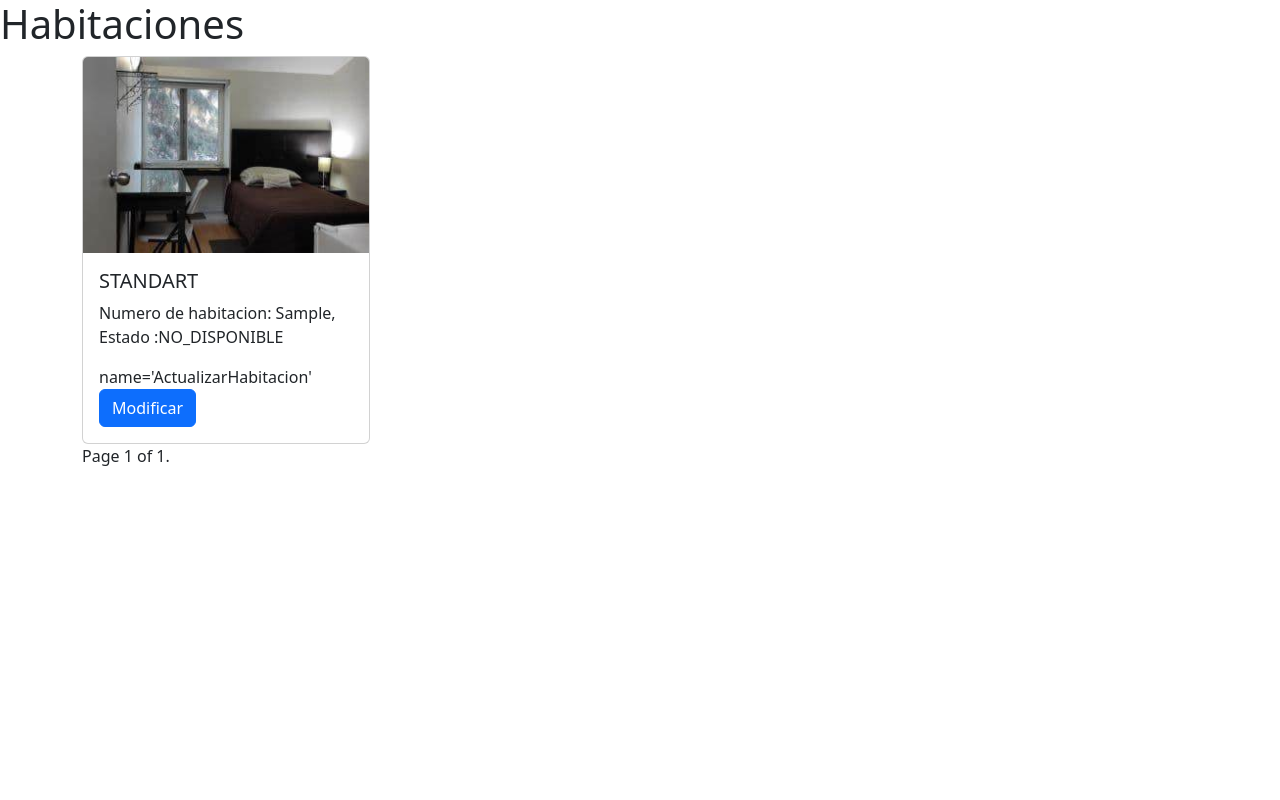
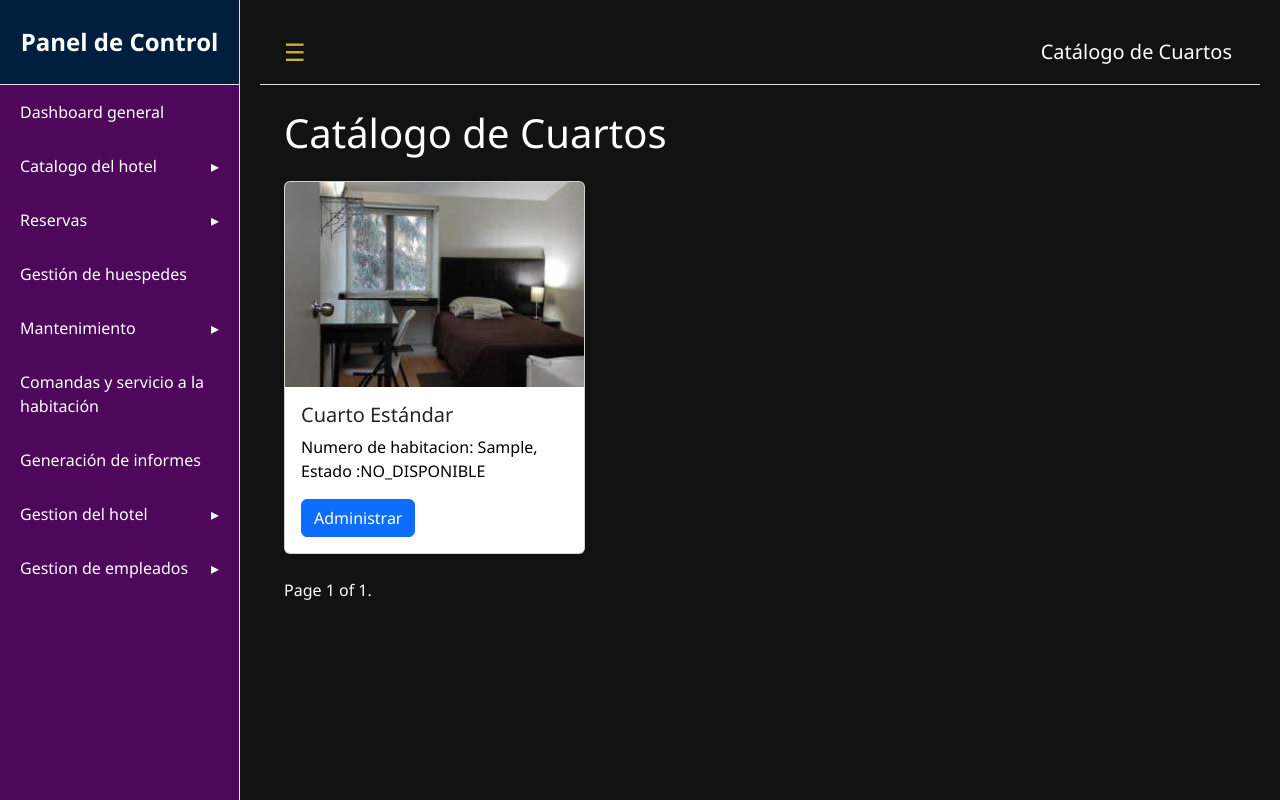
Before and after one commit to Arzubide/Projects, a Django app: page /habitaciones/ in a window 1280 px wide. Run offline with Django 5.2, Linux system fonts and the light colour scheme; tables that the repository leaves empty hold one stand-in row (values such as "Sample post").

Commit message:
se agrega la pestaña de la gestion de los empleados

```diff
--- a/Python/Django/GreenSaty/greenstay/applications/administrador/models.py
+++ b/Python/Django/GreenSaty/greenstay/applications/administrador/models.py
@@ -12,8 +12,8 @@ class RegistroPersonal(models.Model):
     gerenteArea = models.BooleanField(default=False)
 
 
-    # def __str__(self):
-    #     return f'{self.nombres} {self.apellidos}'
+    def __str__(self):
+        return f'{self.nombres} {self.apellidos}'
 
     def es_supervisor(self):
         """Verifica si este empleado es supervisor de alguna área."""
--- a/Python/Django/GreenSaty/greenstay/applications/administrador/views.py
+++ b/Python/Django/GreenSaty/greenstay/applications/administrador/views.py
@@ -11,7 +11,9 @@ class RegistroDelPerosnal(CreateView):
     success_url = reverse_lazy('urls_home:inicioAdmin')
 
 class ListadoPersonal(ListView):
-    template_name = 'administrador/ListaEmpleados.html'
+    # template_name = 'administrador/ListaEmpleados.html'
+    template_name = 'administrador/Gestion_empleados.html'
+    context_object_name = 'empleados'
 
     def get_queryset(self):
         empleado = self.request.GET.get("apellido","")
--- a/Python/Django/GreenSaty/greenstay/applications/habitaciones/views.py
+++ b/Python/Django/GreenSaty/greenstay/applications/habitaciones/views.py
@@ -4,7 +4,7 @@ from .models import Habitacion
 from django.urls import reverse_lazy
 
 class Habitaciones(ListView): #Administrador
-    template_name = 'habitaciones/ListaHabitaciones.html'
+    template_name = 'habitaciones/Catalogo_cuartos.html'
     model = Habitacion
     context_object_name = 'habitaciones'
     paginate_by = 10
--- /dev/null
+++ b/Python/Django/GreenSaty/greenstay/templates/habitaciones/Catalogo_cuartos.html
@@ -0,0 +1,175 @@
+{% extends 'base.html' %}
+{% load static %}
+
+{% block css %}
+    <link href="{% static 'css/dashboard.css' %}" rel="stylesheet" />
+{% endblock css %}
+
+{% block title %}
+    Catálogo de Cuartos - Hotel Manager
+{% endblock title %}
+
+{% block body %}
+    <div class="d-flex" id="wrapper">
+
+        {% include 'sidebar.html' %}
+
+        <!-- Page content -->
+        <div id="page-content-wrapper" class="w-100">
+
+            <!-- Navbar -->
+            <nav class="navbar navbar-expand-lg navbar-dark bg-primary border-bottom">
+                <div class="container-fluid">
+                    <button class="btn btn-outline-light" id="sidebarToggle">☰</button>
+                    <span class="navbar-brand ms-3">Catálogo de Cuartos</span>
+                </div>
+            </nav>
+            <!-- Contenedor de las habitaciones -->
+            <div class="container-fluid p-4">
+                <h1 class="mb-4">Catálogo de Cuartos</h1>
+
+                    <div class="row">
+                        {% for h in habitaciones %}
+                        <div class="col-md-4">
+                            <div class="card mb-4 shadow-sm">
+                                {% if h.nivelHabitacion == 'STANDART' %}
+                                    <img src="{% static 'img/st.jpg' %}" class="card-img-top" alt="Cuarto STANDART">
+                                {% elif h.nivelHabitacion == 'DELUXE' %}
+                                    <img src="{% static 'img/dl.jpg' %}" class="card-img-top" alt="Cuarto DELUXE">
+                                {% elif h.nivelHabitacion == 'EJECUTIVA' %}
+                                    <img src="{% static 'img/ej.jpg' %}" class="card-img-top" alt="Cuarto EJECUTIVA">
+                                {% elif h.nivelHabitacion == 'SUITE' %}
+                                    <img src="{% static 'img/suite.jpg' %}" class="card-img-top" alt="Cuarto SUITE">
+                                {% elif h.nivelHabitacion == 'PRESIDENCIAL' %}
+                                    <img src="{% static 'img/prl.jpg' %}" class="card-img-top" alt="Cuarto PRESIDENCIAL">
+                                {% endif %}
+                                <div class="card-body">
+                                    {% if h.nivelHabitacion == 'STANDART' %}
+                                        <h5 class="card-title">Cuarto Estándar</h5>
+                                        <p style="color: black;">
+                                            Numero de habitacion: {{h.numeroHabitacion}}, Estado :{{h.estadoHabitacion}}
+                                        </p>
+                                    {% elif h.nivelHabitacion == 'DELUXE' %}
+                                        <h5 class="card-title">Cuarto Deluxe</h5>
+                                        <p style="color: black;">
+                                            Numero de habitacion: {{h.numeroHabitacion}}, Estado :{{h.estadoHabitacion}}
+                                        </p>
+                                    {% elif h.nivelHabitacion == 'EJECUTIVA' %}
+                                        <h5 class="card-title">Cuarto Ejecutiva</h5>
+                                        <p style="color: black;">
+                                            Numero de habitacion: {{h.numeroHabitacion}}, Estado :{{h.estadoHabitacion}}
+                                        </p>
+                                    {% elif h.nivelHabitacion == 'SUITE' %}
+                                        <h5 class="card-title">Cuarto Suite</h5>
+                                        <p style="color: black;">
+                                            Numero de habitacion: {{h.numeroHabitacion}}, Estado :{{h.estadoHabitacion}}
+                                        </p>
+                                    {% elif h.nivelHabitacion == 'PRESIDENCIAL' %}
+                                        <h5 class="card-title">Cuarto Presidencial</h5>
+                                        <p style="color: black;">
+                                            Numero de habitacion: {{h.numeroHabitacion}}, Estado :{{h.estadoHabitacion}}
+                                        </p>
+                                    {% endif %}
+
+                                    <a href="{% url 'urls_habitaciones:ActualizarHabitacion' h.id %}" class="btn btn-primary">Administrar</a>
+                                </div>
+                            </div>
+                        </div>
+                        {% endfor %}
+                    </div>
+
+                    <!-- Paginacion de las habitaciones -->
+                            <div class="pagination">
+                                <span class="step-links">
+                                    {% if page_obj.has_previous %}
+                                        <a href="?page=1">&laquo; first</a>
+                                        <a href="?page={{ page_obj.previous_page_number }}">previous</a>
+                                    {% endif %}
+
+                                    <span class="current">
+                                        Page {{ page_obj.number }} of {{ page_obj.paginator.num_pages }}.
+                                    </span>
+
+                                    {% if page_obj.has_next %}
+                                        <a href="?page={{ page_obj.next_page_number }}">next</a>
+                                        <a href="?page={{ page_obj.paginator.num_pages }}">last &raquo;</a>
+                                    {% endif %}
+                                </span>
+                            </div>
+
+            </div>
+        </div>
+    </div>
+
+    <script src="{% static 'js/sidebar_toogle.js' %}"></script>
+
+{% endblock body %}
+
+<!-- <body>
+
+    <div class="d-flex" id="wrapper">
+
+        {% include 'sidebar.html' %}
+
+        <!-- Page content
+        <div id="page-content-wrapper" class="w-100">
+
+            <!-- Navbar
+            <nav class="navbar navbar-expand-lg navbar-dark bg-primary border-bottom">
+                <div class="container-fluid">
+                    <button class="btn btn-outline-light" id="sidebarToggle">☰</button>
+                    <span class="navbar-brand ms-3">Catálogo de Cuartos</span>
+                </div>
+            </nav>
+
+            <!-- Main content
+            <div class="container-fluid p-4">
+                <h1 class="mb-4">Catálogo de Cuartos</h1>
+
+                <div class="row">
+                    <!-- Cuarto 1
+                    <div class="col-md-4">
+                        <div class="card mb-4 shadow-sm">
+                            <img src="../img/cuarto1.jpg" class="card-img-top" alt="Cuarto Estándar">
+                            <div class="card-body">
+                                <h5 class="card-title">Cuarto Estándar</h5>
+                                <p class="card-text">Capacidad: 2 personas<br>Precio: $900 MXN / noche</p>
+                                <a href="detalle_cuarto.html?id=1" class="btn btn-primary">Ver Detalles</a>
+                            </div>
+                        </div>
+                    </div>
+
+                    <div class="col-md-4">
+                        <div class="card mb-4 shadow-sm">
+                            <img src="../img/cuarto2.jpg" class="card-img-top" alt="Cuarto Doble">
+                            <div class="card-body">
+                                <h5 class="card-title">Cuarto Doble</h5>
+                                <p class="card-text">Capacidad: 4 personas<br>Precio: $1500 MXN / noche</p>
+                                <a href="detalle_cuarto.html?id=2" class="btn btn-primary">Ver Detalles</a>
+                            </div>
+                        </div>
+                    </div>
+
+
+                    <div class="col-md-4">
+                        <div class="card mb-4 shadow-sm">
+                            <img src="../img/cuarto3.jpg" class="card-img-top" alt="Suite Ejecutiva">
+                            <div class="card-body">
+                                <h5 class="card-title">Suite Ejecutiva</h5>
+                                <p class="card-text">Capacidad: 2 personas<br>Precio: $2500 MXN / noche</p>
+                                <a href="detalle_cuarto.html?id=3" class="btn btn-primary">Ver Detalles</a>
+                            </div>
+                        </div>
+                    </div>
+
+
+
+                </div>
+            </div>
+
+        </div>
+    </div>
+
+    <script src="../js/sidebar_toogle.js"></script>
+
+</body> -->
--- a/Python/Django/GreenSaty/greenstay/templates/home/inicioAdministrador.html
+++ b/Python/Django/GreenSaty/greenstay/templates/home/inicioAdministrador.html
@@ -40,7 +40,7 @@
     <a href="{% url 'urls_areas:RegistroArea' %}">Registro de area</a>
     <a href="{% url 'urls_administrador:RegistroEmpleado' %}">Registro del personal</a>
     <a href="{% url 'urls_administrador:ListadoEmpleados' %}">Lista de empleados</a>
-    <a href="{% url 'urls_habitaciones:ListaHabitaciones' %}">Administrar Habitaciones</a>
+
     <a href="{% url 'urls_users:logout' %}">Cerrar sesion</a>
 
     <script src="{% static 'js/sidebar_toogle.js' %}"></script>
--- a/Python/Django/GreenSaty/greenstay/templates/sidebar.html
+++ b/Python/Django/GreenSaty/greenstay/templates/sidebar.html
@@ -7,25 +7,21 @@
 
         <!-- Dashboard General -->
 
-        <a href="dashboard.html" class="list-group-item list-group-item-action sidebar-link">
+        <a href="{% url 'urls_home:inicioAdmin' %}" class="list-group-item list-group-item-action sidebar-link">
             Dashboard general
         </a>
 
         <!-- Catalogo del hotel -->
 
         <a class="list-group-item list-group-item-action sidebar-link d-flex justify-content-between align-items-center"
-            data-bs-toggle="collapse" href="#moduloCatalogo" role="button" aria-expanded="false"
-            aria-controls="moduloCatalogo">
+            data-bs-toggle="collapse" href="#moduloCatalogo" role="button" aria-expanded="false" aria-controls="moduloCatalogo">
             Catalogo del hotel
             <span class="caret">▸</span>
         </a>
 
         <div class="collapse ps-3" id="moduloCatalogo">
-            <a href="Catalogo_cuartos.html" class="list-group-item list-group-item-action sidebar-link">
+            <a href="{% url 'urls_habitaciones:ListaHabitaciones' %}" class="list-group-item list-group-item-action sidebar-link">
                 Catalogo de cuartos
-            </a>
-            <a href="Catalogo_servicios.html" class="list-group-item list-group-item-action sidebar-link">
-                Catalogo de servicios
             </a>
         </div>
 
@@ -120,7 +116,7 @@
         </a>
 
         <div class="collapse ps-3" id="moduloGestionEmpleado">
-            <a href="Gestion_empleados.html" class="list-group-item list-group-item-action sidebar-link">
+            <a href="{% url 'urls_administrador:ListadoEmpleados' %}" class="list-group-item list-group-item-action sidebar-link">
                 Empleados
             </a>
             <a href="Contratacion.html" class="list-group-item list-group-item-action sidebar-link">
```
Also changed, not shown: Python/Django/GreenSaty/greenstay/templates/administrador/Gestion_empleados.html (added, +63 -0 lines).
